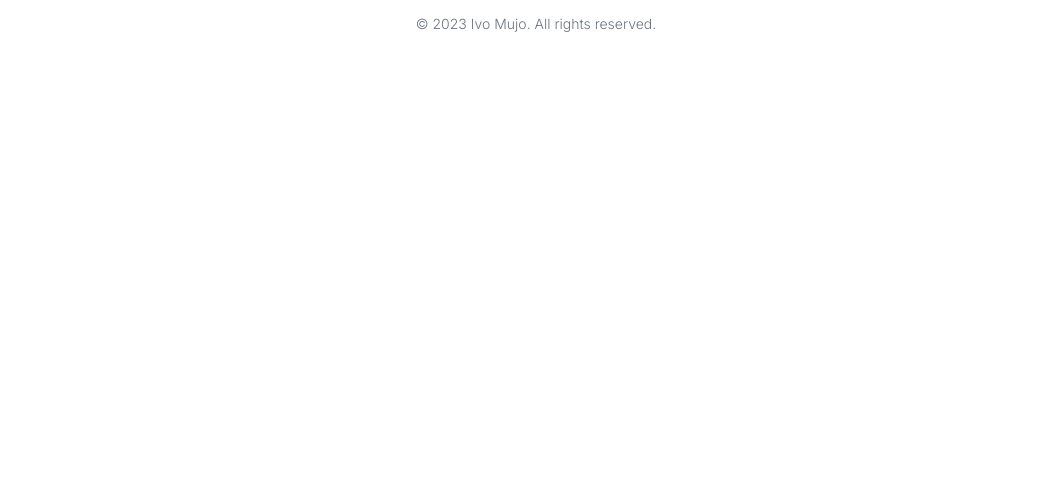
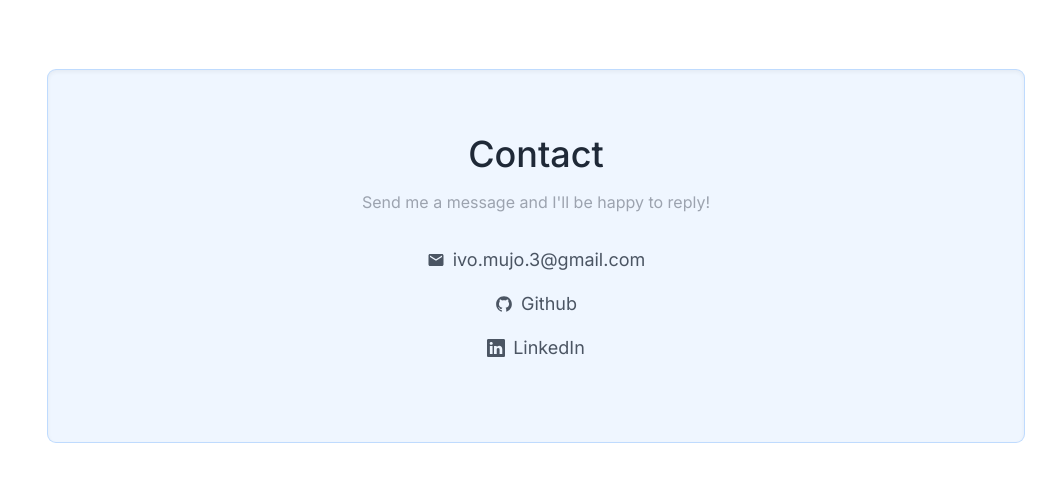
Before and after one commit to imujo/portfolio, a Next.js app: page / in a window 1280 px wide. Shown: the part 5534-6026 px from the top of the page, without its empty margins (104-1160 px from the left). Before the commit the page ends 5592 px from the top, so only its background shows below. Built offline with nearby package versions, Linux system fonts and the light colour scheme.

Commit message:
Add contect section

```diff
--- a/src/app/layout.tsx
+++ b/src/app/layout.tsx
@@ -16,11 +16,11 @@ export default function RootLayout({
   children: React.ReactNode;
 }) {
   return (
-    <html lang="en" className="">
+    <html lang="en" className="dar">
       <body className={cn(inter.className, "dark:bg-slate-800")}>
         <Nav />
         {children}
-        <footer className="py-6 mt-12 text-sm font-light text-gray-500 flex justify-center items-center">
+        <footer className="py-6 mt-12 text-sm font-light text-gray-500 flex justify-center items-center dark:text-gray-400">
           © 2023 Ivo Mujo. All rights reserved.
         </footer>
       </body>
--- a/src/app/page.tsx
+++ b/src/app/page.tsx
@@ -3,6 +3,7 @@ import Tag from "@/components/Tag";
 import TimelineElement from "@/components/TimelineElement";
 import { education, projects, technologies, workExperience } from "@/mockdata";
 import About from "@/sections/About";
+import Contact from "@/sections/Contact";
 import Header from "@/sections/Header";
 import Project from "@/sections/Project";
 
@@ -47,6 +48,7 @@ export default function Home() {
         ))}
       </section>
       <About />
+      <Contact />
     </main>
   );
 }
--- a/src/components/SectionHeading.tsx
+++ b/src/components/SectionHeading.tsx
@@ -13,7 +13,7 @@ const SectionHeading: FC<SectionHeadingProps> = ({
   return (
     <h3
       className={cn(
-        "text-3xl lg:text-4xl font-medium text-gray-800 mb-8",
+        "text-3xl lg:text-4xl font-medium text-gray-800 mb-8 dark:text-white",
         className
       )}
       {...rest}
--- a/src/mockdata.ts
+++ b/src/mockdata.ts
@@ -1,6 +1,9 @@
 import { IconType } from "react-icons";
 import { BiLogoReact } from "react-icons/bi";
+import { MdEmail } from "react-icons/md";
 import { Technology } from "./utils/types";
+import { AiFillGithub } from "react-icons/ai";
+import { BsLinkedin } from "react-icons/bs";
 
 type WorkExperience = {
   from: string; // format: JUL 2022
@@ -220,3 +223,25 @@ export const projects: Project[] = [
     githubLink: "https://github.com/example/blog-website",
   },
 ];
+
+type ContactLink = {
+  label: string;
+  Icon?: IconType;
+  href?: string;
+};
+
+export const contactLinks: ContactLink[] = [
+  {
+    label: "ivo.mujo.3@gmail.com",
+    Icon: MdEmail,
+    href: "youtube.com",
+  },
+  {
+    label: "Github",
+    Icon: AiFillGithub,
+  },
+  {
+    label: "LinkedIn",
+    Icon: BsLinkedin,
+  },
+];
--- a/src/sections/About.tsx
+++ b/src/sections/About.tsx
@@ -6,7 +6,7 @@ interface AboutProps {}
 
 const About: FC<AboutProps> = ({}) => {
   return (
-    <section className="flex md:[&>*]:flex-1 [&_p]:text-sm gap-12 md:gap-0 [&_p]:text-gray-700 flex-col md:flex-row mt-16 lg:mt-32 ">
+    <section className="flex md:[&>*]:flex-1 [&_p]:text-sm gap-12 md:gap-0 [&_p]:text-gray-700 dark:[&_p]:text-gray-400 flex-col md:flex-row mt-16 lg:mt-32 ">
       <div className="relative">
         <SectionHeading id="about">About me 👈</SectionHeading>
         <p>
@@ -25,10 +25,11 @@ const About: FC<AboutProps> = ({}) => {
           solutions, I am always eager to tackle new challenges and push the
           boundaries of what&apos;s possible.
         </p>
-        <object
-          data="aboutBorder.svg"
-          className="absolute bottom-[-1rem] left-[-1rem] "
-        ></object>
+        <img
+          src="aboutBorder.svg"
+          alt="border"
+          className="absolute bottom-[-1rem] left-[-1rem]"
+        ></img>
       </div>
       <div className="w-full h-64 md:h-auto">
         <div className="relative md:w-4/5 h-full md:ml-auto ">
--- /dev/null
+++ b/src/sections/Contact.tsx
@@ -0,0 +1,31 @@
+import SectionHeading from "@/components/SectionHeading";
+import { contactLinks } from "@/mockdata";
+import { FC } from "react";
+
+interface ContactProps {}
+
+const Contact: FC<ContactProps> = ({}) => {
+  return (
+    <section className="mt-16 lg:mt-32 bg-blue-50 dark:bg-slate-700 ring-[1px] ring-blue-200 shadow-inner   dark:ring-slate-500 flex flex-col items-center px-4 py-8 lg:py-16 rounded-lg">
+      <SectionHeading className="mb-4" id="Contact">
+        Contact
+      </SectionHeading>
+      <span className="text-center text-gray-400 mb-8">
+        Send me a message and I&apos;ll be happy to reply!
+      </span>
+      {contactLinks.map(({ Icon, href, label }, i) => (
+        <a
+          key={i}
+          href={href}
+          target="_blank"
+          className="text-gray-600 dark:text-gray-300 flex gap-2 items-center text-lg mb-4 "
+        >
+          {Icon ? <Icon /> : null}
+          {label}
+        </a>
+      ))}
+    </section>
+  );
+};
+
+export default Contact;
```
